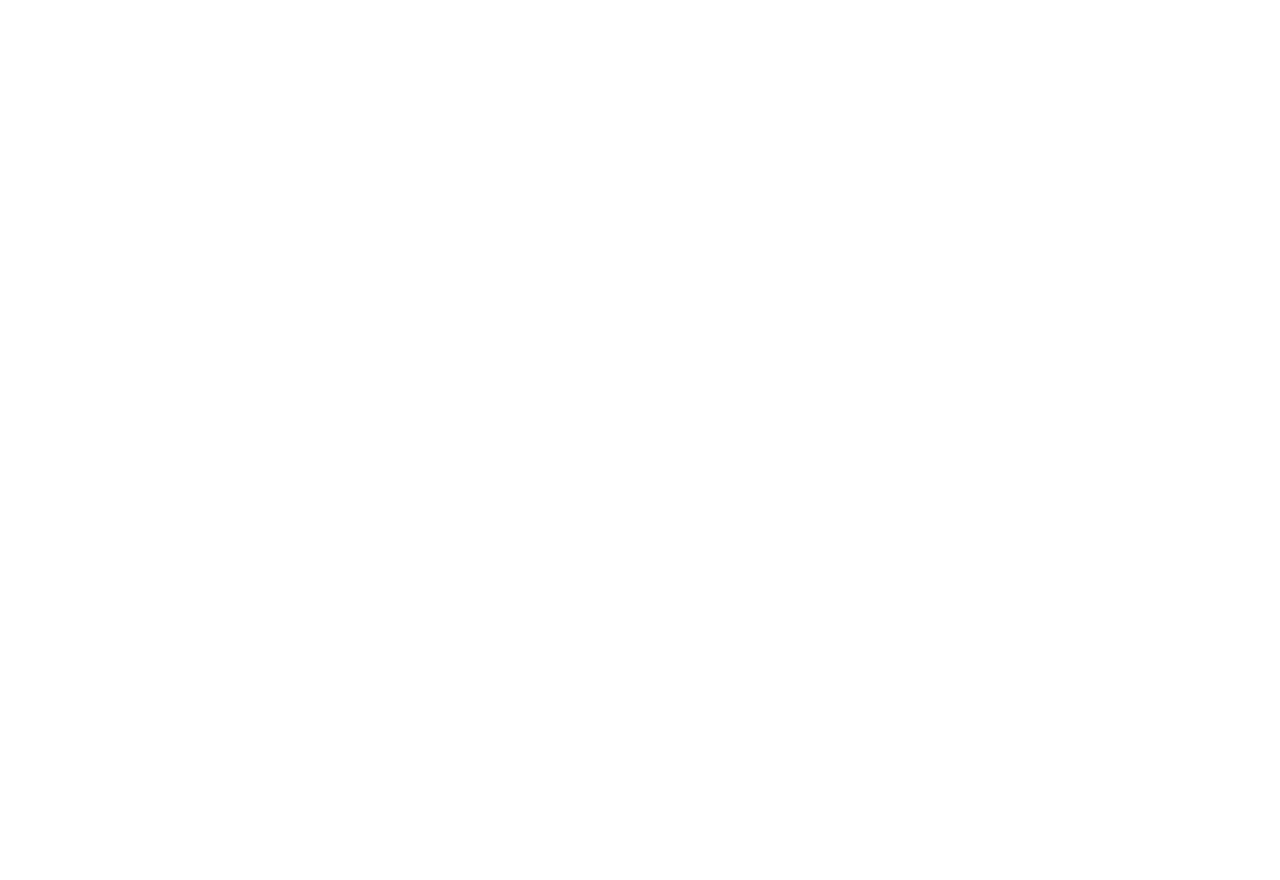
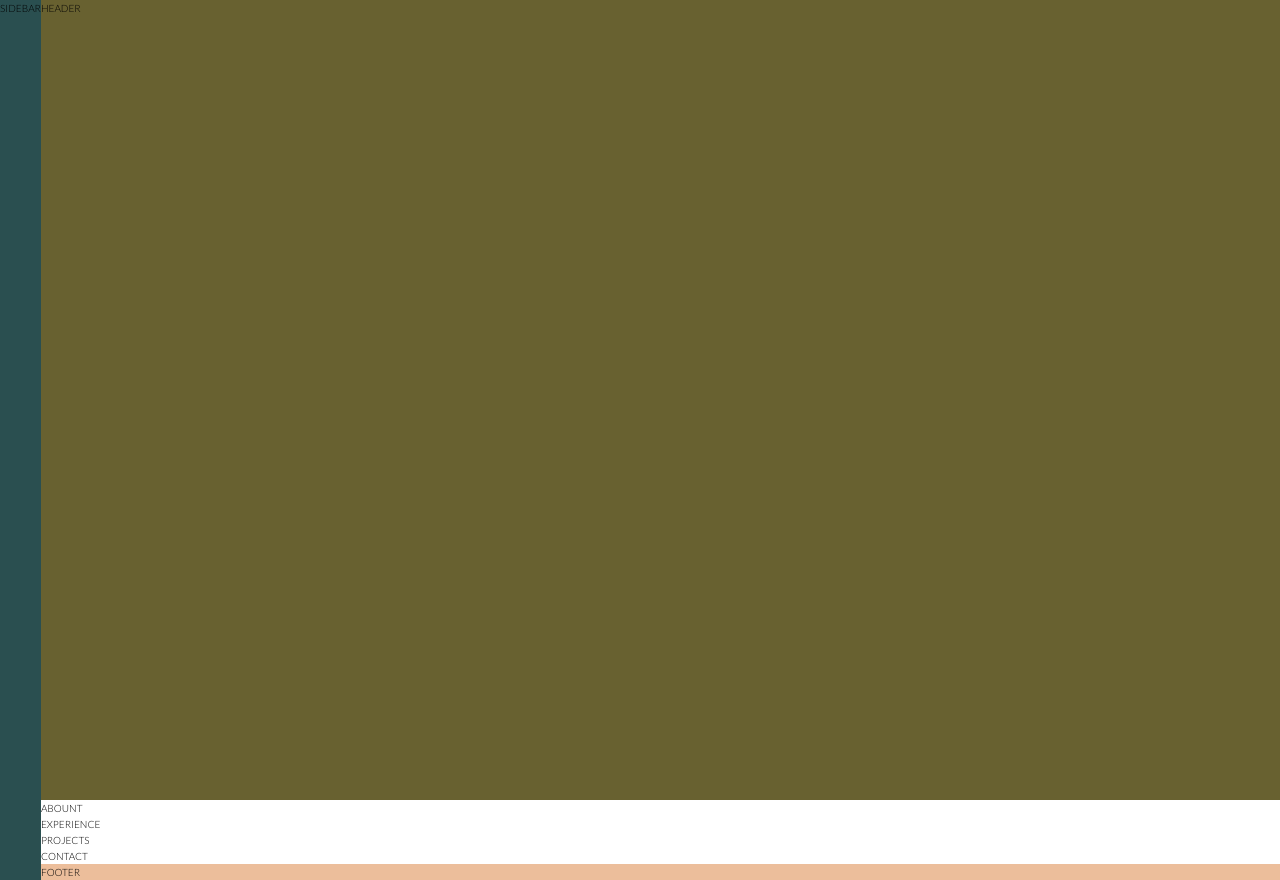
Before and after one commit to vihahuynh/porfolio, a website: page index.html in a window 1280 px wide. Before the commit the page ends 800 px from the top, so only its background shows below. Drawn offline with Linux system fonts and the light colour scheme.

Commit message:
Init commit

```diff
--- a/index.html
+++ b/index.html
@@ -14,5 +14,13 @@
 
     <title>Nemo | Personal site</title>
   </head>
-  <body></body>
+  <body class="container">
+    <header class="header">HEADER</header>
+    <section class="sidebar">SIDEBAR</section>
+    <section class="about">ABOUNT</section>
+    <section class="experience">EXPERIENCE</section>
+    <section class="projects">PROJECTS</section>
+    <section class="contact">CONTACT</section>
+    <footer class="footer">FOOTER</footer>
+  </body>
 </html>
--- a/sass/abstracts/_variables.scss
+++ b/sass/abstracts/_variables.scss
@@ -0,0 +1,7 @@
+$color-primary: #ecbe9b;
+$color-primary-light: #f2e1d3;
+$color-primary-dark: #8a4a28;
+
+$color-secondary: #686130;
+$color-secondary-light: #b8b798;
+$color-secondary-dark: #2a4f50;
--- a/sass/base/_base.scss
+++ b/sass/base/_base.scss
@@ -0,0 +1,24 @@
+*,
+::before,
+::after {
+  padding: 0;
+  margin: 0;
+  box-sizing: inherit;
+}
+
+html {
+  font-size: 62.5%;
+  box-sizing: border-box;
+}
+
+body {
+  font-family: "Lato", sans-serif;
+  font-weight: 300;
+  line-height: 1.6;
+}
+
+.container {
+  display: grid;
+  grid-template-columns: min-content 1fr;
+  grid-template-rows: 100vh repeat(5, min-content);
+}
--- /dev/null
+++ b/sass/layouts/footer.scss
@@ -0,0 +1,4 @@
+.footer {
+  background-color: $color-primary;
+  grid-column: 2 / 3;
+}
--- /dev/null
+++ b/sass/layouts/header.scss
@@ -0,0 +1,4 @@
+.header {
+  background-color: $color-secondary;
+  grid-column: 2 / 3;
+}
--- a/sass/main.scss
+++ b/sass/main.scss
@@ -0,0 +1,8 @@
+@import "abstracts/variables";
+
+@import "base/base";
+
+@import "layouts/header";
+@import "layouts/footer";
+
+@import "pages/home";
--- a/sass/pages/_home.scss
+++ b/sass/pages/_home.scss
@@ -0,0 +1,5 @@
+.sidebar {
+  grid-column: 1 / 2;
+  grid-row: 1 / -1;
+  background-color: $color-secondary-dark;
+}
```
Also changed, not shown: css/style.css, img/favicon.png.png (renamed from img/favicon.png), img/sprite.svg.svg (added).
